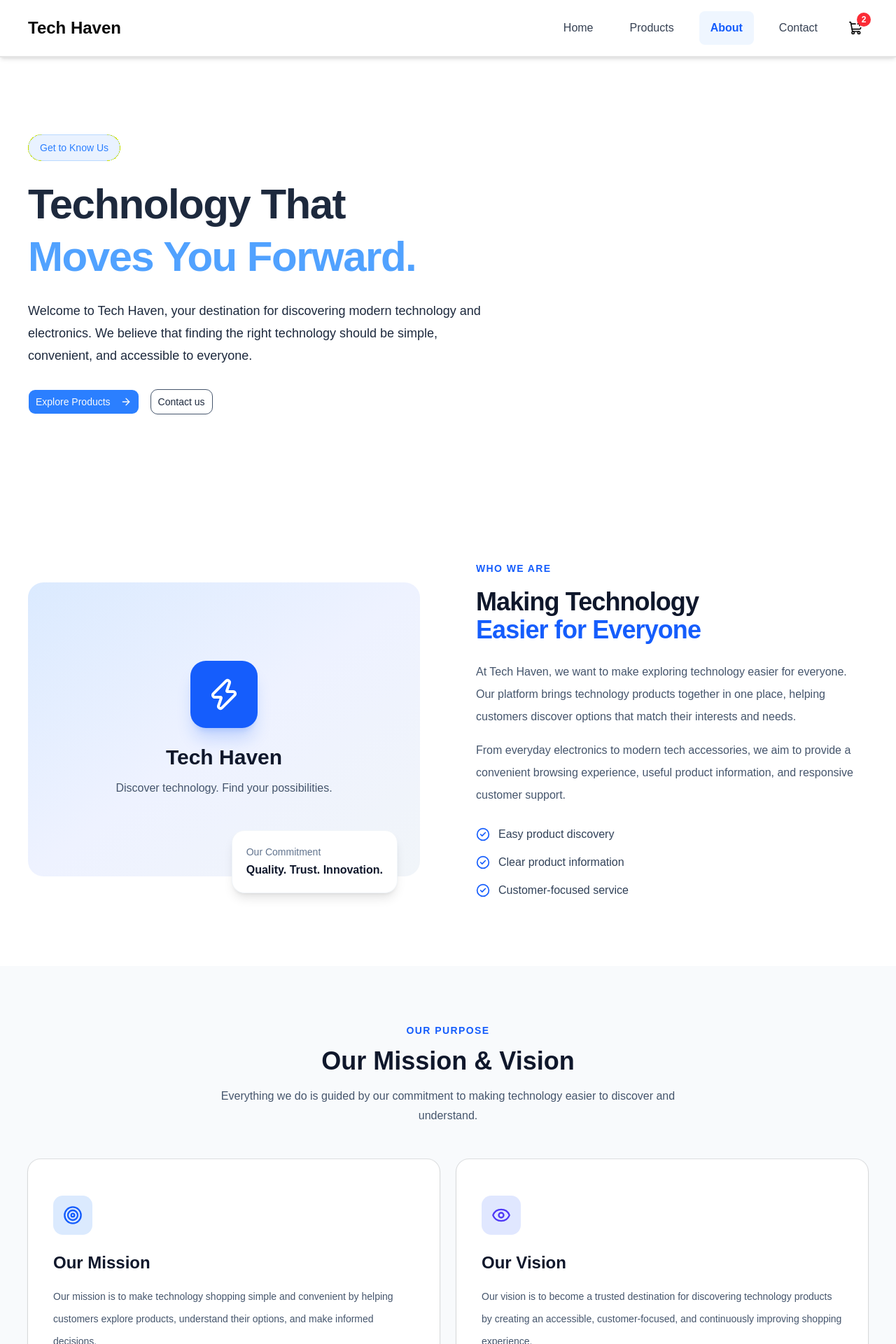
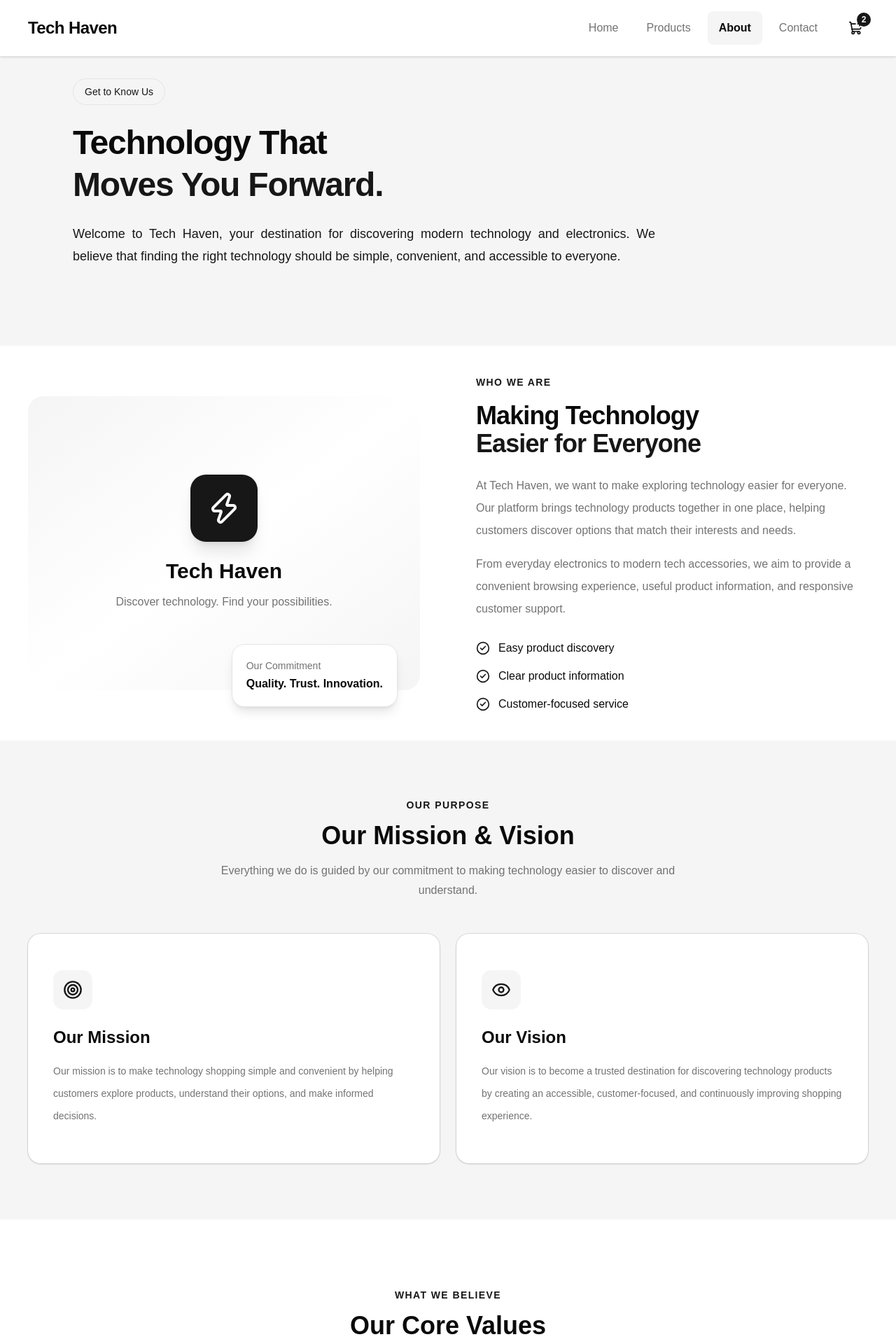
Before and after one commit to WinHtooNaing/cms-landing-page, a React (Vite) app: page /about in a window 1280 px wide. Shown: the top 1920 px of the page at 70% size. Built offline with nearby package versions, Linux system fonts and the light colour scheme.

Commit message:
Adding predefined and consistent colors

```diff
--- a/src/components/Nav.tsx
+++ b/src/components/Nav.tsx
@@ -1,45 +1,43 @@
 import { Menu, ShoppingCartPlus, X } from "lucide-react"
 import { useState } from "react"
 import { NavLink } from "react-router-dom"
+
 const Navbar = () => {
   const navLinks = [
     { name: "Home", path: "/" },
     { name: "Products", path: "/products" },
-    {
-      name: "About",
-      path: "/about",
-    },
-    {
-      name: "Contact",
-      path: "/contact",
-    },
+    { name: "About", path: "/about" },
+    { name: "Contact", path: "/contact" },
   ]
+
   const [isSidebarOpen, setIsSidebarOpen] = useState(false)
+
   const toggleSidebar = () => {
     setIsSidebarOpen((prev) => !prev)
   }
+
   const closeSidebar = () => {
     setIsSidebarOpen(false)
   }
+
+  const navLinkClass = ({ isActive }: { isActive: boolean }) =>
+    `rounded-md px-4 py-3 transition-colors hover:bg-accent hover:text-accent-foreground ${
+      isActive
+        ? "bg-secondary font-semibold text-foreground"
+        : "text-muted-foreground"
+    }`
+
   return (
     <>
-      <nav className="fixed top-0 z-50 flex w-full items-center justify-between border-b-2 bg-white px-4 py-4 shadow-md md:px-10">
-        <h1 className="text-2xl font-bold">Tech Haven</h1>
+      <nav className="fixed top-0 z-50 flex w-full items-center justify-between border-b border-border bg-background px-4 py-4 text-foreground shadow-sm md:px-10">
+        <NavLink to="/" className="text-2xl font-bold tracking-tight">
+          Tech Haven
+        </NavLink>
 
         <div className="ml-auto flex items-center gap-3 md:gap-5">
-          <div className="hidden items-center gap-5 md:flex">
+          <div className="hidden items-center gap-2 md:flex">
             {navLinks.map((link) => (
-              <NavLink
-                className={({ isActive }) =>
-                  `rounded-md px-4 py-3 hover:bg-gray-100 dark:hover:bg-gray-800 ${
-                    isActive
-                      ? "bg-blue-50 font-semibold text-blue-600 dark:bg-gray-800"
-                      : "text-gray-700 dark:text-gray-200"
-                  }`
-                }
-                key={link.path}
-                to={link.path}
-              >
+              <NavLink className={navLinkClass} key={link.path} to={link.path}>
                 {link.name}
               </NavLink>
             ))}
@@ -48,11 +46,11 @@ const Navbar = () => {
           <button
             type="button"
             aria-label="Shopping cart"
-            className="relative rounded-md p-2 hover:bg-gray-100 dark:hover:bg-gray-800"
+            className="relative rounded-md p-2 transition-colors hover:bg-accent"
           >
             <ShoppingCartPlus className="h-5 w-5" />
 
-            <span className="absolute -top-1 -right-1 flex h-5 min-w-5 items-center justify-center rounded-full bg-red-500 px-1 text-xs font-bold text-white">
+            <span className="absolute -top-1 -right-1 flex h-5 min-w-5 items-center justify-center rounded-full bg-primary px-1 text-xs font-bold text-primary-foreground">
               2
             </span>
           </button>
@@ -61,7 +59,7 @@ const Navbar = () => {
             <button
               type="button"
               onClick={toggleSidebar}
-              className="rounded-md p-2 hover:bg-gray-100 dark:hover:bg-gray-800"
+              className="rounded-md p-2 transition-colors hover:bg-accent"
               aria-label={isSidebarOpen ? "Close menu" : "Open menu"}
               aria-expanded={isSidebarOpen}
               aria-controls="mobile-sidebar"
@@ -78,44 +76,46 @@ const Navbar = () => {
 
       <div
         onClick={closeSidebar}
-        className={`fixed inset-0 z-40 bg-black/50 transition-opacity duration-300 md:hidden ${
+        className={`fixed inset-0 z-40 bg-black/40 transition-opacity duration-300 md:hidden ${
           isSidebarOpen ? "visible opacity-100" : "invisible opacity-0"
         }`}
         aria-hidden="true"
       />
+
       <aside
         id="mobile-sidebar"
         aria-label="Mobile navigation"
         aria-hidden={!isSidebarOpen}
-        className={`fixed top-0 right-0 z-50 flex h-dvh w-72 max-w-[85vw] flex-col bg-white p-6 shadow-xl transition-transform duration-300 ease-in-out md:hidden dark:bg-gray-950 ${
+        className={`fixed top-0 right-0 z-50 flex h-dvh w-72 max-w-[85vw] flex-col border-l border-border bg-background p-6 text-foreground shadow-xl transition-transform duration-300 ease-in-out md:hidden ${
           isSidebarOpen ? "translate-x-0" : "translate-x-full"
         }`}
       >
         <div className="mb-8 flex items-center justify-between">
-          <h2 className="text-xl font-bold">Tech Haven</h2>
+          <NavLink
+            to="/"
+            onClick={closeSidebar}
+            className="text-xl font-bold tracking-tight"
+          >
+            Tech Haven
+          </NavLink>
 
           <button
             type="button"
             onClick={closeSidebar}
-            className="rounded-md p-2 hover:bg-gray-100 dark:hover:bg-gray-800"
+            className="rounded-md p-2 transition-colors hover:bg-accent"
             aria-label="Close sidebar"
           >
             <X className="h-5 w-5" />
           </button>
         </div>
+
         <div className="flex flex-col gap-2">
           {navLinks.map((link) => (
             <NavLink
               key={link.path}
               to={link.path}
-
-              className={({ isActive }) =>
-                `rounded-md px-4 py-3 shadow-sm transition-colors hover:bg-gray-100 dark:hover:bg-gray-800 ${
-                  isActive
-                    ? "bg-blue-50 font-semibold text-blue-600 dark:bg-gray-800"
-                    : "text-gray-700 dark:text-gray-200"
-                }`
-              }
+              onClick={closeSidebar}
+              className={navLinkClass}
             >
               {link.name}
             </NavLink>
--- a/src/pages/About.tsx
+++ b/src/pages/About.tsx
@@ -7,7 +7,6 @@ import {
   ShieldCheck,
   Lightbulb,
   Users,
-  ArrowRight,
   CheckCircle2,
   Zap,
   Headphones,
@@ -69,89 +68,92 @@ const Aboutpage = () => {
   ]
   return (
     <>
-      <main className="min-full bg-white pt-20">
-        <section className="relative overflow-hidden bg-white px-6 py-20 text-slate-800 sm:px-10 lg:py-28">
+      <main className="min-h-screen bg-background">
+        <section className="relative overflow-hidden bg-muted px-6 py-20 text-foreground sm:px-10 lg:py-28">
           <div className="mx-auto max-w-7xl">
-            <div className="max-w-3xl">
-              <span className="inline-flex rounded-full border border-blue-400/30 bg-blue-500/10 px-4 py-2 text-sm font-medium text-blue-500">
+            <div className="max-w-4xl pl-16">
+              <span className="inline-flex rounded-full border border-border bg-secondary px-4 py-2 text-sm font-medium text-secondary-foreground">
                 Get to Know Us
               </span>
 
-              <h1 className="mt-6 text-4xl leading-tight font-bold tracking-tight sm:text-5xl lg:text-6xl">
+              <h1 className="mt-6 text-4xl leading-tight font-bold tracking-tight sm:text-4xl lg:text-5xl">
                 Technology That
-                <span className="block text-blue-400">Moves You Forward.</span>
+                <span className="block text-primary">Moves You Forward.</span>
               </h1>
 
-              <p className="mt-6 max-w-2xl text-base leading-8 text-slate-800 sm:text-lg">
+              <p className="mt-6 max-w-4xl text-justify text-base leading-8 text-primary sm:text-lg">
                 Welcome to Tech Haven, your destination for discovering modern
                 technology and electronics. We believe that finding the right
                 technology should be simple, convenient, and accessible to
                 everyone.
               </p>
-              <div className="mt-8 flex flex-wrap gap-4">
-                <Button size="lg" className="bg-blue-500 hover:bg-blue-700">
+              {/* <div className="mt-8 flex flex-wrap gap-4">
+                <Button
+                  size="lg"
+                  className="bg-primary text-primary-foreground hover:bg-primary/90"
+                >
                   <Link to="/products">Explore Products</Link>
                   <ArrowRight className="ml-2 h-4 w-4" />
                 </Button>
                 <Button
                   size="lg"
                   variant="outline"
-                  className="border-slate-600 bg-transparent text-slate-800 hover:bg-slate-300 hover:text-slate-950"
+                  className="border-border bg-transparent text-foreground hover:bg-accent hover:text-accent-foreground"
                 >
                   <Link to="/contact">Contact us</Link>
                 </Button>
-              </div>
+              </div> */}
             </div>
           </div>
         </section>
-        <section className="px-6 py-16 sm:px-10 lg:py-24">
+        <section className="px-6 py-16 sm:px-10 lg:py-10">
           <div className="mx-auto grid max-w-7xl items-center gap-12 lg:grid-cols-2 lg:gap-20">
             <div className="relative">
-              <div className="flex min-h-80 items-center justify-center overflow-hidden rounded-3xl bg-linear-to-br from-blue-100 via-indigo-50 to-slate-100 p-8 sm:min-h-105">
+              <div className="flex min-h-80 items-center justify-center overflow-hidden rounded-3xl bg-linear-to-br from-muted via-background to-secondary p-8 sm:min-h-105">
                 <div className="max-w-sm text-center">
-                  <div className="mx-auto flex h-24 w-24 items-center justify-center rounded-3xl bg-blue-600 text-white shadow-xl shadow-blue-600/20">
+                  <div className="mx-auto flex h-24 w-24 items-center justify-center rounded-3xl bg-primary text-primary-foreground shadow-xl">
                     <Zap className="h-12 w-12" />
                   </div>
 
-                  <h3 className="mt-6 text-3xl font-bold text-slate-900">
+                  <h3 className="mt-6 text-3xl font-bold text-foreground">
                     Tech Haven
                   </h3>
 
-                  <p className="mt-3 leading-7 text-slate-600">
+                  <p className="mt-3 leading-7 text-muted-foreground">
                     Discover technology. Find your possibilities.
                   </p>
                 </div>
               </div>
 
-              <div className="absolute right-4 -bottom-6 rounded-2xl border border-slate-100 bg-white p-4 shadow-lg sm:right-8 sm:p-5">
-                <p className="text-sm font-medium text-slate-500">
+              <div className="absolute right-4 -bottom-6 rounded-2xl border border-border bg-card p-4 shadow-lg sm:right-8 sm:p-5">
+                <p className="text-sm font-medium text-muted-foreground">
                   Our Commitment
                 </p>
 
-                <p className="mt-1 font-bold text-slate-900">
+                <p className="mt-1 font-bold text-foreground">
                   Quality. Trust. Innovation.
                 </p>
               </div>
             </div>
 
             <div className="pt-4 lg:pt-0">
-              <span className="text-sm font-semibold tracking-widest text-blue-600 uppercase">
+              <span className="text-sm font-semibold tracking-widest text-primary uppercase">
                 Who We Are
               </span>
 
-              <h2 className="mt-4 text-3xl font-bold tracking-tight text-slate-900 sm:text-4xl">
+              <h2 className="mt-4 text-3xl font-bold tracking-tight text-foreground sm:text-4xl">
                 Making Technology
-                <span className="block text-blue-600">Easier for Everyone</span>
+                <span className="block text-primary">Easier for Everyone</span>
               </h2>
 
-              <p className="mt-6 leading-8 text-slate-600">
+              <p className="mt-6 leading-8 text-muted-foreground">
                 At Tech Haven, we want to make exploring technology easier for
                 everyone. Our platform brings technology products together in
                 one place, helping customers discover options that match their
                 interests and needs.
               </p>
 
-              <p className="mt-4 leading-8 text-slate-600">
+              <p className="mt-4 leading-8 text-muted-foreground">
                 From everyday electronics to modern tech accessories, we aim to
                 provide a convenient browsing experience, useful product
                 information, and responsive customer support.
@@ -163,9 +165,9 @@ const Aboutpage = () => {
                   "Customer-focused service",
                 ].map((item) => (
                   <div key={item} className="flex items-center gap-3">
-                    <CheckCircle2 className="h-5 w-5 shrink-0 text-blue-600" />
+                    <CheckCircle2 className="h-5 w-5 shrink-0 text-primary" />
 
-                    <span className="text-sm font-medium text-slate-700 sm:text-base">
+                    <span className="text-sm font-medium text-foreground sm:text-base">
                       {item}
                     </span>
                   </div>
@@ -174,35 +176,35 @@ const Aboutpage = () => {
             </div>
           </div>
         </section>
-        <section className="bg-slate-50 px-6 py-16 sm:px-10 lg:py-20">
+        <section className="bg-muted px-6 py-16 sm:px-10 lg:py-20">
           <div className="mx-auto max-w-7xl">
             <div className="mb-12 text-center">
-              <span className="text-sm font-semibold tracking-widest text-blue-600 uppercase">
+              <span className="text-sm font-semibold tracking-widest text-primary uppercase">
                 Our Purpose
               </span>
 
-              <h2 className="mt-3 text-3xl font-bold text-slate-900 sm:text-4xl">
+              <h2 className="mt-3 text-3xl font-bold text-foreground sm:text-4xl">
                 Our Mission & Vision
               </h2>
 
-              <p className="mx-auto mt-4 max-w-2xl leading-7 text-slate-600">
+              <p className="mx-auto mt-4 max-w-2xl leading-7 text-muted-foreground">
                 Everything we do is guided by our commitment to making
                 technology easier to discover and understand.
               </p>
             </div>
 
             <div className="grid gap-6 md:grid-cols-2">
-              <Card className="rounded-2xl border-slate-200 shadow-sm transition-shadow hover:shadow-md">
+              <Card className="rounded-2xl border-border shadow-sm transition-shadow hover:shadow-md">
                 <CardContent className="p-7 sm:p-9">
-                  <div className="flex h-14 w-14 items-center justify-center rounded-xl bg-blue-100 text-blue-600">
+                  <div className="flex h-14 w-14 items-center justify-center rounded-xl bg-secondary text-primary">
                     <Target className="h-7 w-7" />
                   </div>
 
-                  <h3 className="mt-6 text-2xl font-bold text-slate-900">
+                  <h3 className="mt-6 text-2xl font-bold text-foreground">
                     Our Mission
                   </h3>
 
-                  <p className="mt-4 leading-8 text-slate-600">
+                  <p className="mt-4 leading-8 text-muted-foreground">
                     Our mission is to make technology shopping simple and
                     convenient by helping customers explore products, understand
                     their options, and make informed decisions.
@@ -210,17 +212,17 @@ const Aboutpage = () => {
                 </CardContent>
               </Card>
 
-              <Card className="rounded-2xl border-slate-200 shadow-sm transition-shadow hover:shadow-md">
+              <Card className="rounded-2xl border-border shadow-sm transition-shadow hover:shadow-md">
                 <CardContent className="p-7 sm:p-9">
-                  <div className="flex h-14 w-14 items-center justify-center rounded-xl bg-indigo-100 text-indigo-600">
+                  <div className="flex h-14 w-14 items-center justify-center rounded-xl bg-secondary text-primary">
                     <Eye className="h-7 w-7" />
                   </div>
 
-                  <h3 className="mt-6 text-2xl font-bold text-slate-900">
+                  <h3 className="mt-6 text-2xl font-bold text-foreground">
                     Our Vision
                   </h3>
 
-                  <p className="mt-4 leading-8 text-slate-600">
+                  <p className="mt-4 leading-8 text-muted-foreground">
                     Our vision is to become a trusted destination for
                     discovering technology products by creating an accessible,
                     customer-focused, and continuously improving shopping
@@ -234,15 +236,15 @@ const Aboutpage = () => {
         <section className="px-6 py-16 sm:px-10 lg:py-24">
           <div className="mx-auto max-w-7xl">
             <div className="mx-auto mb-12 max-w-2xl text-center">
-              <span className="text-sm font-semibold tracking-widest text-blue-600 uppercase">
+              <span className="text-sm font-semibold tracking-widest text-primary uppercase">
                 What We Believe
               </span>
 
-              <h2 className="mt-3 text-3xl font-bold text-slate-900 sm:text-4xl">
+              <h2 className="mt-3 text-3xl font-bold text-foreground sm:text-4xl">
                 Our Core Values
               </h2>
 
-              <p className="mt-4 leading-7 text-slate-600">
+              <p className="mt-4 leading-7 text-muted-foreground">
                 The principles that guide how we serve our customers and develop
                 our platform.
               </p>
@@ -255,18 +257,18 @@ const Aboutpage = () => {
                 return (
                   <Card
                     key={value.title}
-                    className="group rounded-2xl border-slate-200 transition-all duration-300 hover:-translate-y-1 hover:border-blue-200 hover:shadow-lg"
+                    className="group rounded-2xl border-border transition-all duration-300 hover:-translate-y-1 hover:border-primary/30 hover:shadow-lg"
                   >
                     <CardContent className="p-6">
-                      <div className="flex h-12 w-12 items-center justify-center rounded-xl bg-blue-50 text-blue-600 transition-colors group-hover:bg-blue-600 group-hover:text-white">
+                      <div className="flex h-12 w-12 items-center justify-center rounded-xl bg-secondary text-primary transition-colors group-hover:bg-primary group-hover:text-primary-foreground">
                         <Icon className="h-6 w-6" />
                       </div>
 
-                      <h3 className="mt-5 text-lg font-bold text-slate-900">
+                      <h3 className="mt-5 text-lg font-bold text-foreground">
                         {value.title}
                       </h3>
 
-                      <p className="mt-3 text-sm leading-7 text-slate-600">
+                      <p className="mt-3 text-sm leading-7 text-muted-foreground">
                         {value.description}
                       </p>
                     </CardContent>
@@ -276,18 +278,18 @@ const Aboutpage = () => {
             </div>
           </div>
         </section>
-        <section className="bg-slate-50 px-6 py-16 sm:px-10 lg:py-24">
+        <section className="bg-muted px-6 py-16 sm:px-10 lg:py-24">
           <div className="mx-auto max-w-7xl">
             <div className="mb-12 text-center">
-              <span className="text-sm font-semibold tracking-widest text-blue-600 uppercase">
+              <span className="text-sm font-semibold tracking-widest text-primary uppercase">
                 The Tech Haven Difference
               </span>
 
-              <h2 className="mt-3 text-3xl font-bold text-slate-900 sm:text-4xl">
+              <h2 className="mt-3 text-3xl font-bold text-foreground sm:text-4xl">
                 Why Choose Us?
               </h2>
 
-              <p className="mx-auto mt-4 max-w-2xl leading-7 text-slate-600">
+              <p className="mx-auto mt-4 max-w-2xl leading-7 text-muted-foreground">
                 We focus on the details that help make your technology shopping
                 experience more convenient.
               </p>
@@ -300,17 +302,17 @@ const Aboutpage = () => {
                 return (
                   <div
                     key={benefit.title}
-                    className="rounded-2xl border border-slate-200 bg-white p-6 transition-all duration-300 hover:-translate-y-1 hover:shadow-lg"
+                    className="rounded-2xl border border-border bg-card p-6 transition-all duration-300 hover:-translate-y-1 hover:shadow-lg"
                   >
-                    <div className="flex h-12 w-12 items-center justify-center rounded-xl bg-indigo-50 text-indigo-600">
+                    <div className="flex h-12 w-12 items-center justify-center rounded-xl bg-secondary text-primary">
                       <Icon className="h-6 w-6" />
                     </div>
 
-                    <h3 className="mt-5 text-lg font-bold text-slate-900">
+                    <h3 className="mt-5 text-lg font-bold text-foreground">
                       {benefit.title}
                     </h3>
 
-                    <p className="mt-3 text-sm leading-7 text-slate-600">
+                    <p className="mt-3 text-sm leading-7 text-muted-foreground">
                       {benefit.description}
                     </p>
                   </div>
@@ -320,12 +322,12 @@ const Aboutpage = () => {
           </div>
         </section>
         <section className="px-6 py-16 sm:px-10 lg:py-20">
-          <div className="mx-auto max-w-7xl overflow-hidden rounded-3xl bg-blue-600 px-6 py-12 text-center text-white sm:px-12 sm:py-16">
+          <div className="mx-auto max-w-7xl overflow-hidden rounded-3xl bg-primary px-6 py-12 text-center text-primary-foreground sm:px-12 sm:py-16">
             <h2 className="text-3xl font-bold tracking-tight sm:text-4xl">
               Let's Find Your Next Favorite Tech
             </h2>
 
-            <p className="mx-auto mt-4 max-w-2xl leading-7 text-blue-100">
+            <p className="mx-auto mt-4 max-w-2xl leading-7 text-primary-foreground/80">
               Explore our product collection or contact our team if you need
               help finding the right technology for your needs.
             </p>
@@ -333,7 +335,7 @@ const Aboutpage = () => {
             <div className="mt-8 flex flex-wrap justify-center gap-4">
               <Button
                 size="lg"
-                className="bg-white text-blue-700 hover:bg-blue-50"
+                className="bg-background text-foreground hover:bg-accent"
               >
                 <Link to="/products">Browse Products</Link>
               </Button>
@@ -341,7 +343,7 @@ const Aboutpage = () => {
               <Button
                 size="lg"
                 variant="outline"
-                className="border-white/60 bg-transparent text-white hover:bg-white hover:text-blue-700"
+                className="border-primary-foreground/60 bg-transparent text-primary-foreground hover:bg-primary-foreground hover:text-primary"
               >
                 <Link to="/contact">Get in Touch</Link>
               </Button>
```
Also changed, not shown: src/components/Footer.tsx (+44 -27 lines), src/pages/Contact.tsx (+44 -32 lines).
